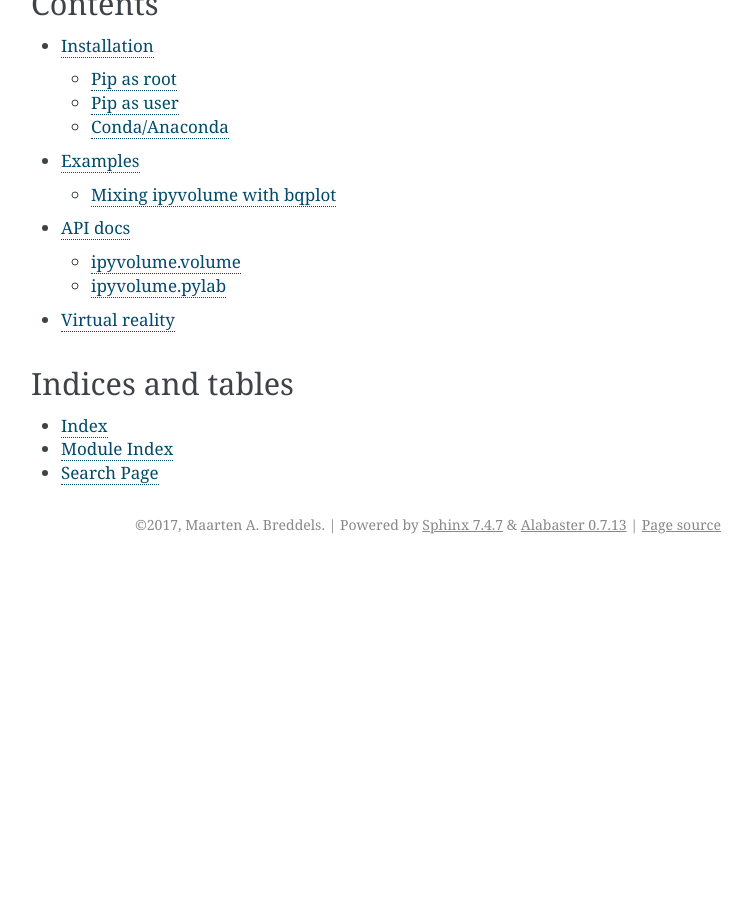
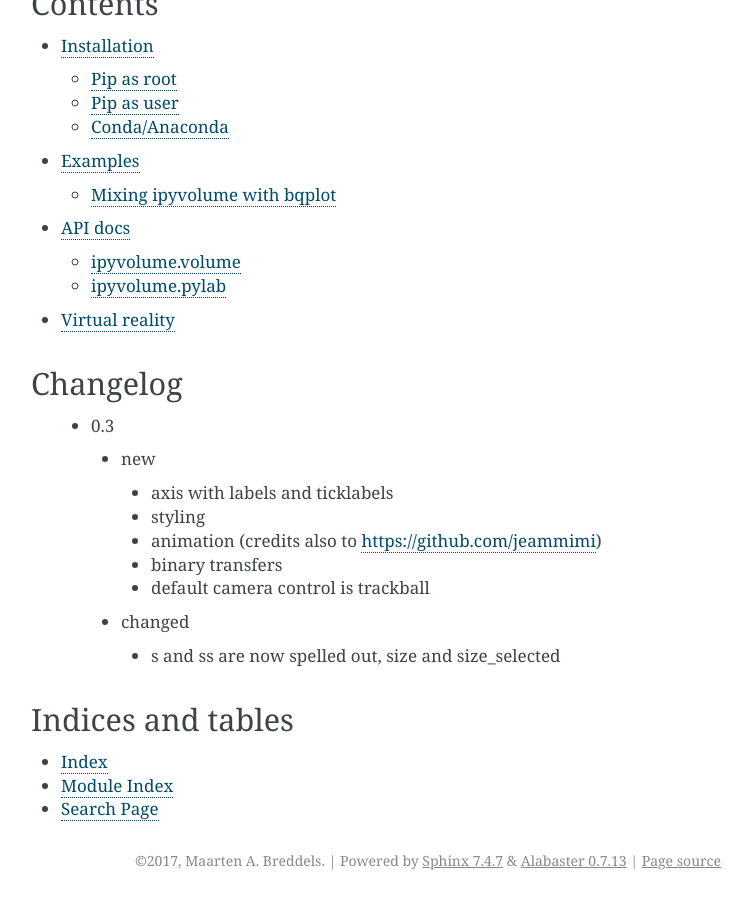
Before and after one commit to widgetti/ipyvolume, a Sphinx documentation site: the page built from docs/source/index.rst, in a window 1280 px wide and 900 px high, scrolled down 1896 px. Shown: the whole window, without its empty margins (389-1141 px from the left). Built offline with Sphinx 7.4.7, drawn with Linux system fonts in a browser that asks for light colours; pages that are not in the unit, such as notebooks, are missing from menus; before the commit the page ends 2460 px from its top, so only the background shows below that.

Commit message:
doc: changelog for 0.3

```diff
--- a/docs/source/index.rst
+++ b/docs/source/index.rst
@@ -124,7 +124,18 @@ Contents
     vr
 
 
+Changelog
+=========
 
+ * 0.3
+  * new
+   * axis with labels and ticklabels
+   * styling
+   * animation (credits also to https://github.com/jeammimi)
+   * binary transfers
+   * default camera control is trackball
+  * changed
+   * s and ss are now spelled out, size and size_selected
 
 
 Indices and tables
```
